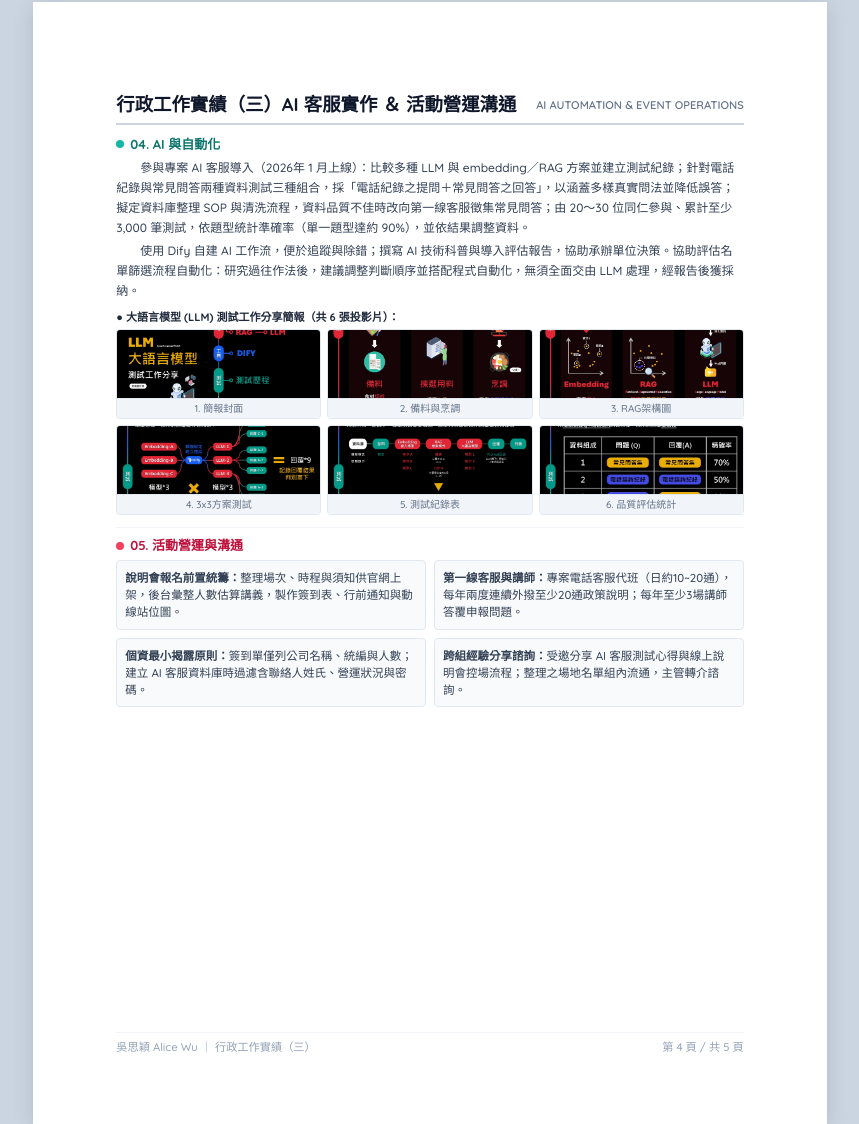
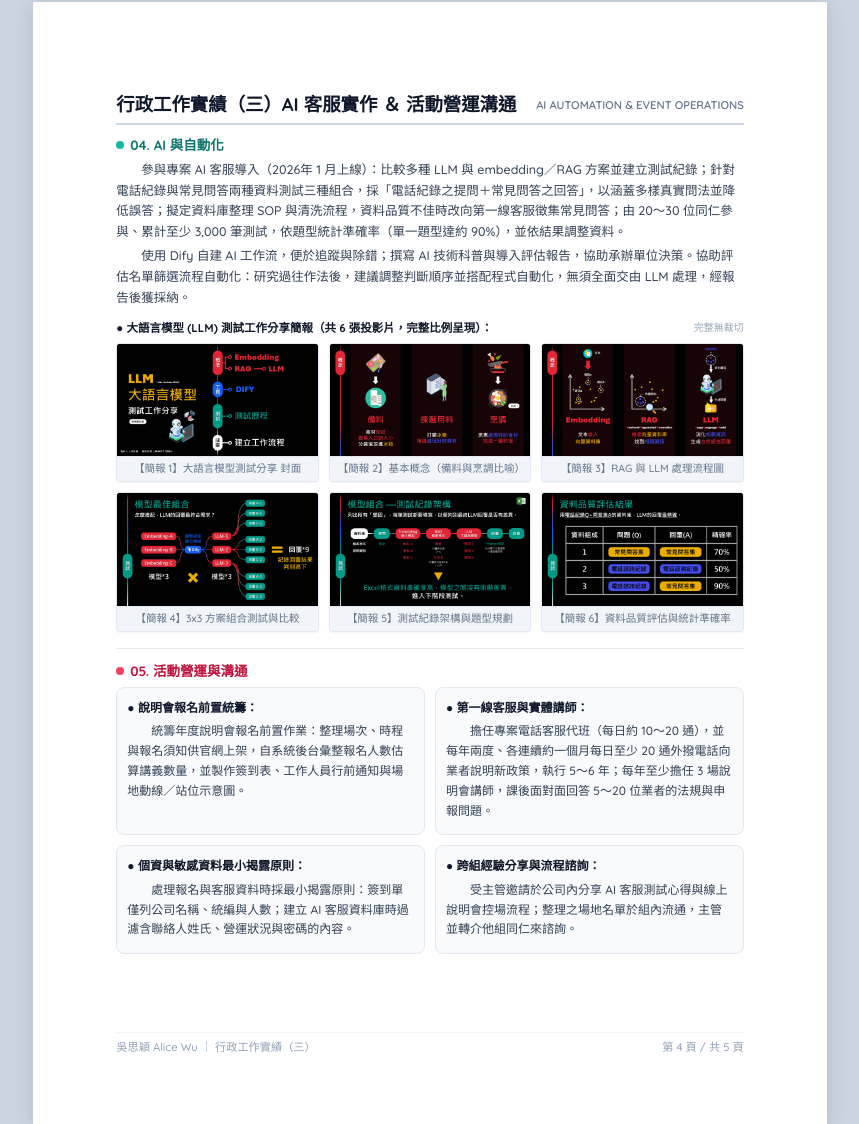
Before and after one commit to ichbinalicewu35-ai/justfont-resume, a plain HTML site: page resume_doc.html in a window 1280 px wide. Shown: the part 3533-4657 px from the top of the page, without its empty margins (210-1069 px from the left). Drawn offline with nearby package versions, Linux system fonts and the light colour scheme; a web font is replaced by a local one.

Commit message:
fix(doc): display 6 slides in complete uncropped 16:9 ratio and fill page 4 with full text

```diff
--- a/resume_doc.html
+++ b/resume_doc.html
@@ -360,64 +360,69 @@
                 </h2>
 
                 <!-- 04. AI 與自動化 -->
-                <div class="mb-3">
-                    <h3 class="font-bold text-[13px] text-teal-700 mb-1 flex items-center gap-1.5">
+                <div class="mb-4">
+                    <h3 class="font-bold text-[13.5px] text-teal-700 mb-1 flex items-center gap-1.5">
                         <span class="w-2 h-2 rounded-full bg-teal-500"></span> 04. AI 與自動化
                     </h3>
-                    <p class="indent text-[12px] text-slate-700">參與專案 AI 客服導入（2026年 1 月上線）：比較多種 LLM 與 embedding／RAG 方案並建立測試紀錄；針對電話紀錄與常見問答兩種資料測試三種組合，採「電話紀錄之提問＋常見問答之回答」，以涵蓋多樣真實問法並降低誤答；擬定資料庫整理 SOP 與清洗流程，資料品質不佳時改向第一線客服徵集常見問答；由 20～30 位同仁參與、累計至少 3,000 筆測試，依題型統計準確率（單一題型達約 90%），並依結果調整資料。</p>
-                    <p class="indent text-[12px] text-slate-700">使用 Dify 自建 AI 工作流，便於追蹤與除錯；撰寫 AI 技術科普與導入評估報告，協助承辦單位決策。協助評估名單篩選流程自動化：研究過往作法後，建議調整判斷順序並搭配程式自動化，無須全面交由 LLM 處理，經報告後獲採納。</p>
+                    <p class="indent text-[12.5px] text-slate-700">參與專案 AI 客服導入（2026年 1 月上線）：比較多種 LLM 與 embedding／RAG 方案並建立測試紀錄；針對電話紀錄與常見問答兩種資料測試三種組合，採「電話紀錄之提問＋常見問答之回答」，以涵蓋多樣真實問法並降低誤答；擬定資料庫整理 SOP 與清洗流程，資料品質不佳時改向第一線客服徵集常見問答；由 20～30 位同仁參與、累計至少 3,000 筆測試，依題型統計準確率（單一題型達約 90%），並依結果調整資料。</p>
+                    <p class="indent text-[12.5px] text-slate-700">使用 Dify 自建 AI 工作流，便於追蹤與除錯；撰寫 AI 技術科普與導入評估報告，協助承辦單位決策。協助評估名單篩選流程自動化：研究過往作法後，建議調整判斷順序並搭配程式自動化，無須全面交由 LLM 處理，經報告後獲採納。</p>
 
-                    <!-- 6 張投影片圖組（2x3 緊湊排列） -->
-                    <div class="mt-2">
-                        <div class="text-[11px] font-bold text-slate-800 mb-1">
-                            ● 大語言模型 (LLM) 測試工作分享簡報（共 6 張投影片）：
+                    <!-- 6 張投影片圖組（完整 16:9 比例顯示，絕不裁切） -->
+                    <div class="mt-3 mb-2">
+                        <div class="text-[11.5px] font-bold text-slate-900 mb-1.5 flex items-center justify-between">
+                            <span>● 大語言模型 (LLM) 測試工作分享簡報（共 6 張投影片，完整比例呈現）：</span>
+                            <span class="text-[10px] text-slate-400 font-normal">完整無裁切</span>
                         </div>
-                        <div class="grid grid-cols-3 gap-1.5">
-                            <div class="figure-box my-0">
-                                <img src="./images/image7.jpeg" alt="簡報1: 封面" style="height: 68px; object-fit: cover;">
-                                <div class="figure-caption text-[10px] py-0.5">1. 簡報封面</div>
+                        <div class="grid grid-cols-3 gap-2.5">
+                            <div class="figure-box my-0 shadow-sm">
+                                <img src="./images/image7.jpeg" alt="簡報1: 封面" class="w-full aspect-video object-contain bg-slate-900 block">
+                                <div class="figure-caption text-[10.5px] py-1">【簡報 1】大語言模型測試分享 封面</div>
                             </div>
-                            <div class="figure-box my-0">
-                                <img src="./images/image8.jpeg" alt="簡報2: 備料與烹調" style="height: 68px; object-fit: cover;">
-                                <div class="figure-caption text-[10px] py-0.5">2. 備料與烹調</div>
+                            <div class="figure-box my-0 shadow-sm">
+                                <img src="./images/image8.jpeg" alt="簡報2: 備料與烹調" class="w-full aspect-video object-contain bg-slate-900 block">
+                                <div class="figure-caption text-[10.5px] py-1">【簡報 2】基本概念（備料與烹調比喻）</div>
                             </div>
-                            <div class="figure-box my-0">
-                                <img src="./images/image9.jpeg" alt="簡報3: RAG架構圖" style="height: 68px; object-fit: cover;">
-                                <div class="figure-caption text-[10px] py-0.5">3. RAG架構圖</div>
+                            <div class="figure-box my-0 shadow-sm">
+                                <img src="./images/image9.jpeg" alt="簡報3: RAG架構圖" class="w-full aspect-video object-contain bg-slate-900 block">
+                                <div class="figure-caption text-[10.5px] py-1">【簡報 3】RAG 與 LLM 處理流程圖</div>
                             </div>
-                            <div class="figure-box my-0">
-                                <img src="./images/image10.jpeg" alt="簡報4: 方案組合測試" style="height: 68px; object-fit: cover;">
-                                <div class="figure-caption text-[10px] py-0.5">4. 3x3方案測試</div>
+                            <div class="figure-box my-0 shadow-sm">
+                                <img src="./images/image10.jpeg" alt="簡報4: 方案組合測試" class="w-full aspect-video object-contain bg-slate-900 block">
+                                <div class="figure-caption text-[10.5px] py-1">【簡報 4】3x3 方案組合測試與比較</div>
                             </div>
-                            <div class="figure-box my-0">
-                                <img src="./images/image11.jpeg" alt="簡報5: 測試紀錄表" style="height: 68px; object-fit: cover;">
-                                <div class="figure-caption text-[10px] py-0.5">5. 測試紀錄表</div>
+                            <div class="figure-box my-0 shadow-sm">
+                                <img src="./images/image11.jpeg" alt="簡報5: 測試紀錄表" class="w-full aspect-video object-contain bg-slate-900 block">
+                                <div class="figure-caption text-[10.5px] py-1">【簡報 5】測試紀錄架構與題型規劃</div>
                             </div>
-                            <div class="figure-box my-0">
-                                <img src="./images/image12.jpeg" alt="簡報6: 品質評估統計" style="height: 68px; object-fit: cover;">
-                                <div class="figure-caption text-[10px] py-0.5">6. 品質評估統計</div>
+                            <div class="figure-box my-0 shadow-sm">
+                                <img src="./images/image12.jpeg" alt="簡報6: 品質評估統計" class="w-full aspect-video object-contain bg-slate-900 block">
+                                <div class="figure-caption text-[10.5px] py-1">【簡報 6】資料品質評估與統計準確率</div>
                             </div>
                         </div>
                     </div>
                 </div>
 
                 <!-- 05. 活動營運與溝通 -->
-                <div class="pt-2 border-t border-slate-100">
-                    <h3 class="font-bold text-[13px] text-rose-700 mb-1 flex items-center gap-1.5">
+                <div class="pt-3 border-t border-slate-200">
+                    <h3 class="font-bold text-[13.5px] text-rose-700 mb-1.5 flex items-center gap-1.5">
                         <span class="w-2 h-2 rounded-full bg-rose-500"></span> 05. 活動營運與溝通
                     </h3>
-                    <div class="grid grid-cols-2 gap-2 text-[11.5px] text-slate-700">
-                        <div class="p-2 rounded bg-slate-50 border border-slate-200">
-                            <strong>說明會報名前置統籌：</strong>整理場次、時程與須知供官網上架，後台彙整人數估算講義，製作簽到表、行前通知與動線站位圖。
+                    <div class="grid grid-cols-2 gap-2.5 text-[12px] text-slate-700 leading-relaxed">
+                        <div class="p-2.5 rounded-lg bg-slate-50 border border-slate-200">
+                            <strong class="text-slate-900 block mb-0.5">● 說明會報名前置統籌：</strong>
+                            <p class="indent">統籌年度說明會報名前置作業：整理場次、時程與報名須知供官網上架，自系統後台彙整報名人數估算講義數量，並製作簽到表、工作人員行前通知與場地動線／站位示意圖。</p>
                         </div>
-                        <div class="p-2 rounded bg-slate-50 border border-slate-200">
-                            <strong>第一線客服與講師：</strong>專案電話客服代班（日約10~20通），每年兩度連續外撥至少20通政策說明；每年至少3場講師答覆申報問題。
+                        <div class="p-2.5 rounded-lg bg-slate-50 border border-slate-200">
+                            <strong class="text-slate-900 block mb-0.5">● 第一線客服與實體講師：</strong>
+                            <p class="indent">擔任專案電話客服代班（每日約 10～20 通），並每年兩度、各連續約一個月每日至少 20 通外撥電話向業者說明新政策，執行 5～6 年；每年至少擔任 3 場說明會講師，課後面對面回答 5～20 位業者的法規與申報問題。</p>
                         </div>
-                        <div class="p-2 rounded bg-slate-50 border border-slate-200">
-                            <strong>個資最小揭露原則：</strong>簽到單僅列公司名稱、統編與人數；建立 AI 客服資料庫時過濾含聯絡人姓氏、營運狀況與密碼。
+                        <div class="p-2.5 rounded-lg bg-slate-50 border border-slate-200">
+                            <strong class="text-slate-900 block mb-0.5">● 個資與敏感資料最小揭露原則：</strong>
+                            <p class="indent">處理報名與客服資料時採最小揭露原則：簽到單僅列公司名稱、統編與人數；建立 AI 客服資料庫時過濾含聯絡人姓氏、營運狀況與密碼的內容。</p>
                         </div>
-                        <div class="p-2 rounded bg-slate-50 border border-slate-200">
-                            <strong>跨組經驗分享諮詢：</strong>受邀分享 AI 客服測試心得與線上說明會控場流程；整理之場地名單組內流通，主管轉介諮詢。
+                        <div class="p-2.5 rounded-lg bg-slate-50 border border-slate-200">
+                            <strong class="text-slate-900 block mb-0.5">● 跨組經驗分享與流程諮詢：</strong>
+                            <p class="indent">受主管邀請於公司內分享 AI 客服測試心得與線上說明會控場流程；整理之場地名單於組內流通，主管並轉介他組同仁來諮詢。</p>
                         </div>
                     </div>
                 </div>
```
Also changed, not shown: 1 other file.
